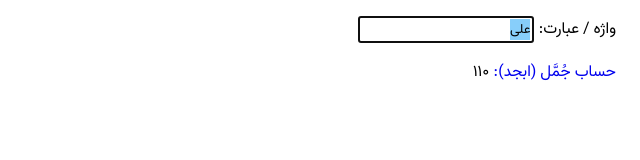
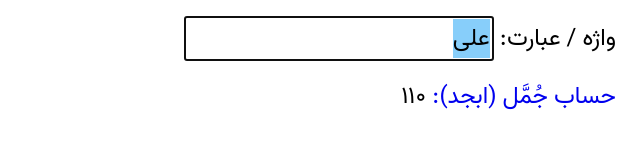
Before and after one commit to mirismaili/abjad-calculator, a website: page index.html in a window 1280 px wide. Shown: the whole page, without its empty margins (640-1280 px from the left). Drawn offline with Linux system fonts and the light colour scheme.

Commit message:
Better font-size (+ responsibility)

```diff
--- a/index.html
+++ b/index.html
@@ -29,7 +29,13 @@
             font-style: normal;
         }
 
-        html, input {
+        html {
+            font-size: 3vh;
+            font-family: Vazir, sans-serif;
+        }
+
+        input {
+            font-size: 1em;
             font-family: Vazir, sans-serif;
         }
 
--- a/package.json
+++ b/package.json
@@ -1,10 +1,10 @@
 {
 	"name": "abjad",
-	"version": "0.0.0",
+	"version": "1.0.0",
 	"description": "",
 	"keywords": [
 		"ابجد",
-		"حساب جمل",
+		"حساب جُمَّل",
 		"حساب ابجد",
 		"حساب حروف ابجد"
 	],
```
